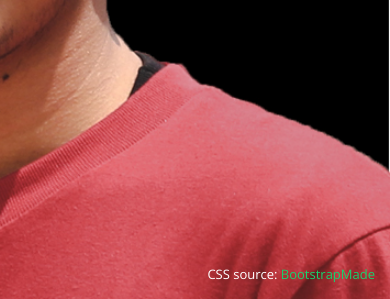
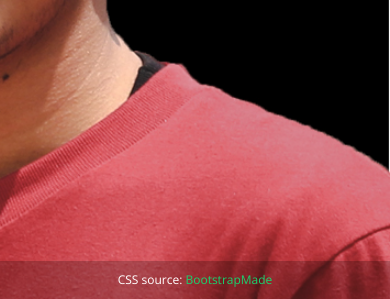
Before and after one commit to mghozyah/mghozyah.github.io, a plain HTML site: page index.html in a window 390 px wide. Shown: the part 545-844 px from the top of the page. Drawn offline with nearby package versions, Linux system fonts and the light colour scheme.

Commit message:
padding
change padding

```diff
--- a/assets/css/style.css
+++ b/assets/css/style.css
@@ -1156,19 +1156,21 @@ section .container {
   left: 0;
   bottom: 0;
   padding: 15px;
-  text-align: right;
-  font-size: 13px;
+  text-align: left;
+  font-size: 12px;
   color: #fff;
-  z-index: 999999;
+  z-index: 1;
+  font-weight: 500;
 }
 
-/* @media (max-width: 992px) {
+@media (max-width: 992px) {
   .credits {
     text-align: center;
     padding: 10px;
-    background: rgba(0, 0, 0, 0.8);
+    background: rgba(0, 0, 0, 0.2);
+    font-weight: 200;
   }
-} */
+}
 
 .credits a {
   color: #18d26e;
```
